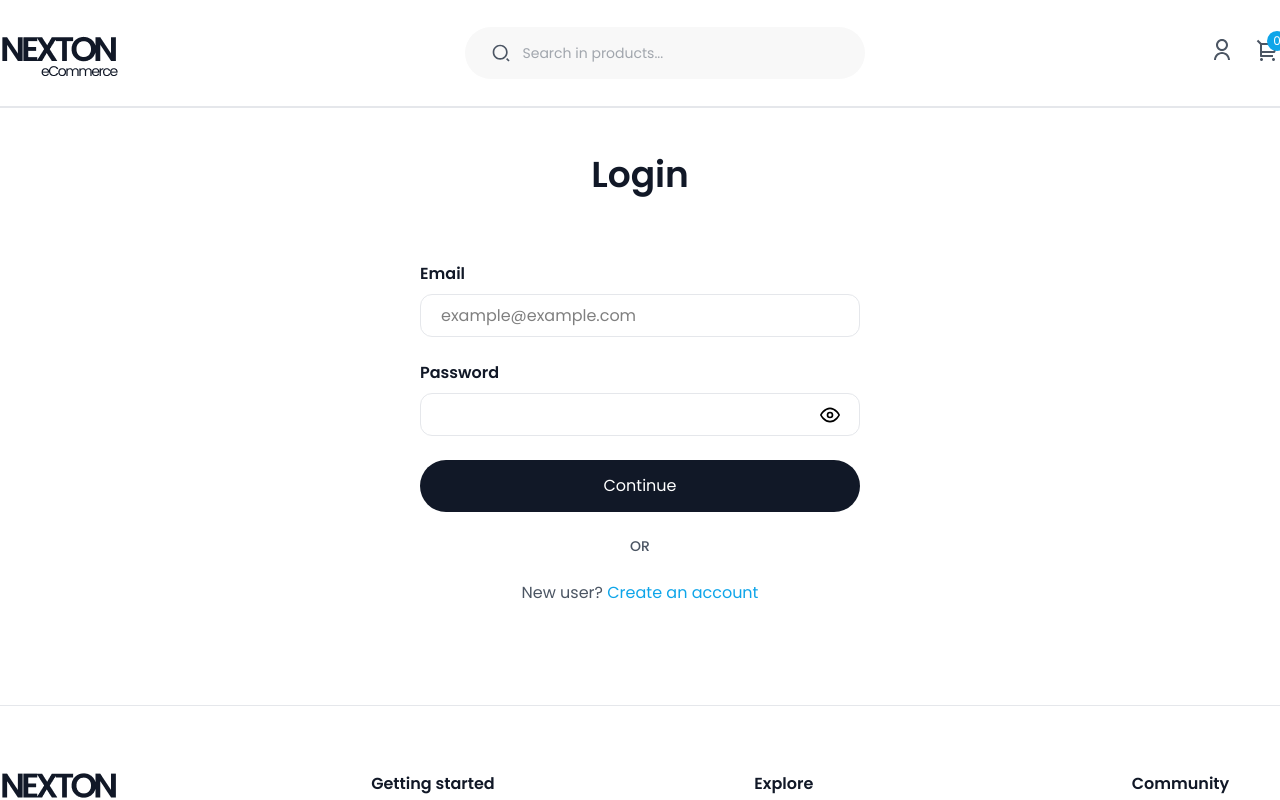
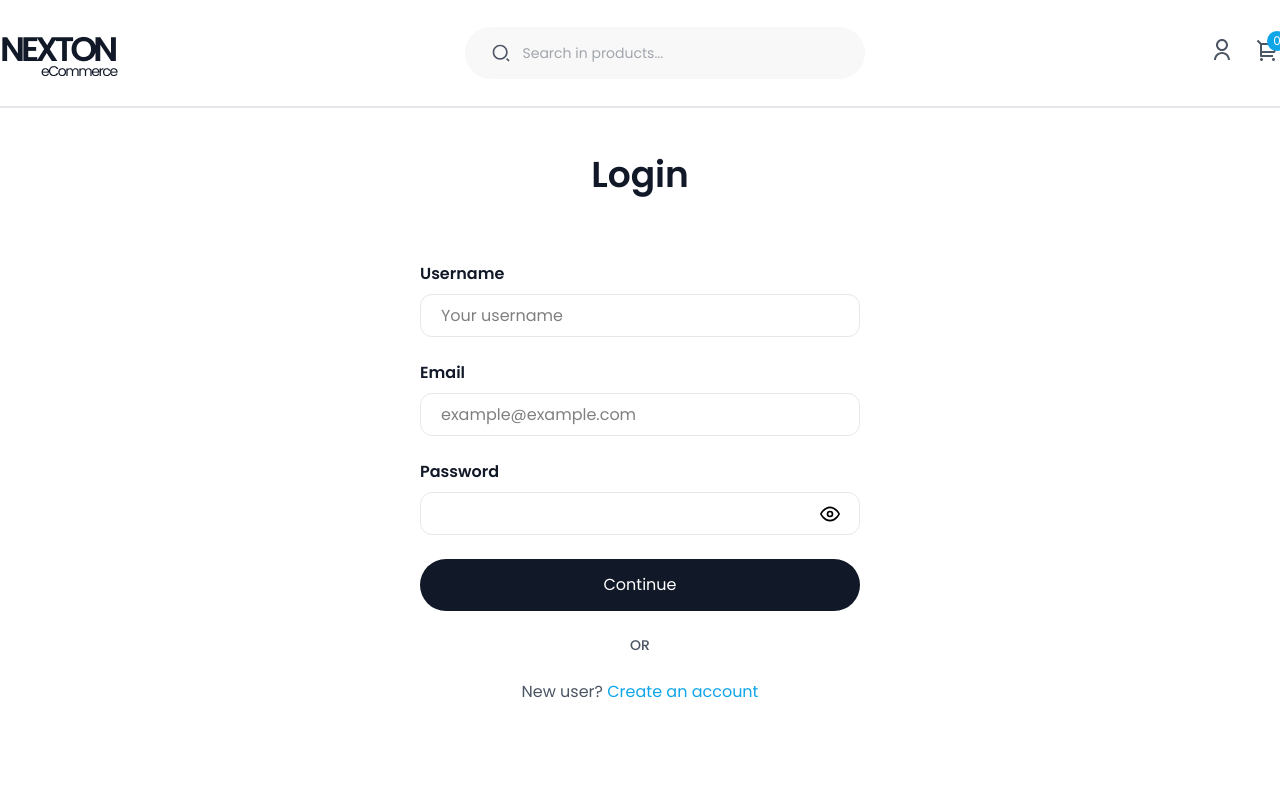
Before and after one commit to Munna-Scriptz/Nexton-E-Commerce, a React (Vite) app: page /Login in a window 1280 px wide. Shown: the top 800 px of the page. Built offline with nearby package versions, Linux system fonts and the light colour scheme; no server answers.

Commit message:
Login Page username Added

```diff
--- a/src/pages/Login.jsx
+++ b/src/pages/Login.jsx
@@ -6,11 +6,16 @@ import { FaRegEyeSlash } from "react-icons/fa";
 const Login = () => {
 
     const [info , setInfo] = useState({email : '' ,emailError : '' ,emailErrorBorder : 'border-BorderCol'})
+    const [username , setUsername] = useState({username: '' , usernameError: '' , usernameBorder: 'border-BorderCol'})
     const [passInfo , setPassInfo] = useState({password : '' ,passwordError : '' ,passwordBorder : 'border-BorderCol'})
     const [hidePass , setHidePass] = useState(true)
+
     const HandleSubmit = (e)=>{
         e.preventDefault()
 
+        if(!username.username){
+            setUsername((e)=>({...e , usernameError: 'Please enter your username' , usernameBorder: 'border-red-600'}))
+        }
         if(!info.email){
             setInfo((e)=>({...e , emailError: 'Please enter your email' , emailErrorBorder: 'border-red-600'}))
         }
@@ -31,6 +36,12 @@ const Login = () => {
 
                 {/* -------Input Box-------- */}
                 <div className='flex flex-col gap-[24px]'>
+                    {/* -----Username  */}
+                    <div>
+                        <p className='text-base font-semibold text-second'>Username</p>
+                        <p className='text-red-600 font-medium'>{username.usernameError}</p>
+                        <input onChange={(e)=>setUsername({username:e.target.value , usernameError: '' , usernameBorder: 'border-BorderCol'})} className={`w-full border ${username.usernameBorder} rounded-[12px] h-[43px] px-5 outline-none mt-2`} placeholder='Your username' type="user" />
+                    </div>
                     {/* -----Email  */}
                     <div>
                         <p className='text-base font-semibold text-second'>Email</p>
@@ -42,7 +53,7 @@ const Login = () => {
                         <p className='text-base font-semibold text-second'>Password</p>
                         <p className='text-red-600 font-medium'>{passInfo.passwordError}</p>
                         <div className='relative'>
-                            <input onChange={(e)=>setPassInfo({password: e.target.value , passwordError: '' , passwordBorder: 'border-BorderCol'})} className={`w-full border ${passInfo.passwordBorder} rounded-[12px] h-[43px] px-5 outline-none mt-2`} type={hidePass? 'password' : 'text'} />
+                            <input onChange={(e)=>setPassInfo({password: e.target.value , passwordError: '' , passwordBorder: 'border-BorderCol'})} className={`w-full border ${passInfo.passwordBorder} rounded-[12px] h-[43px] px-5 outline-none mt-2 select-none`} type={hidePass? 'password' : 'text'} />
                             {
                                 hidePass?
                                 <FiEye onClick={()=>setHidePass(!hidePass)} className='absolute top-5 right-5 text-[20px] cursor-pointer'/>
```
